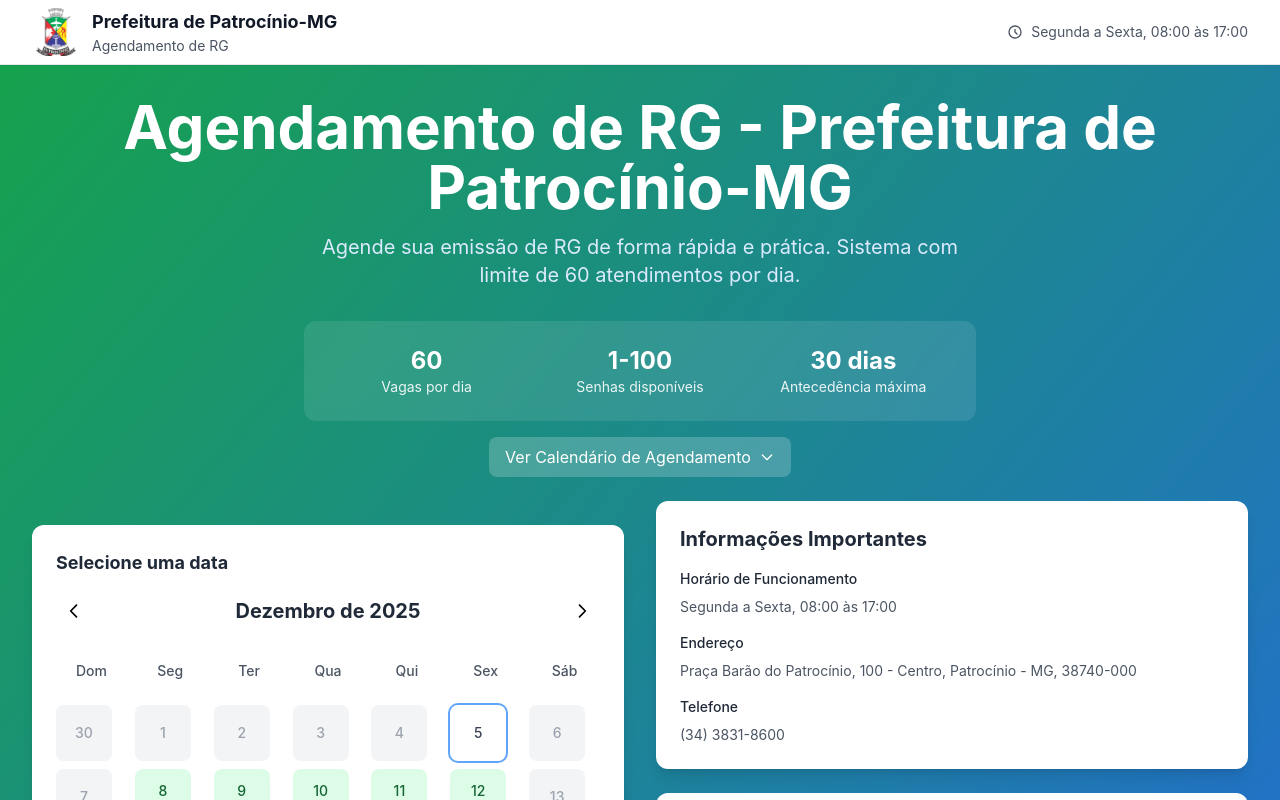
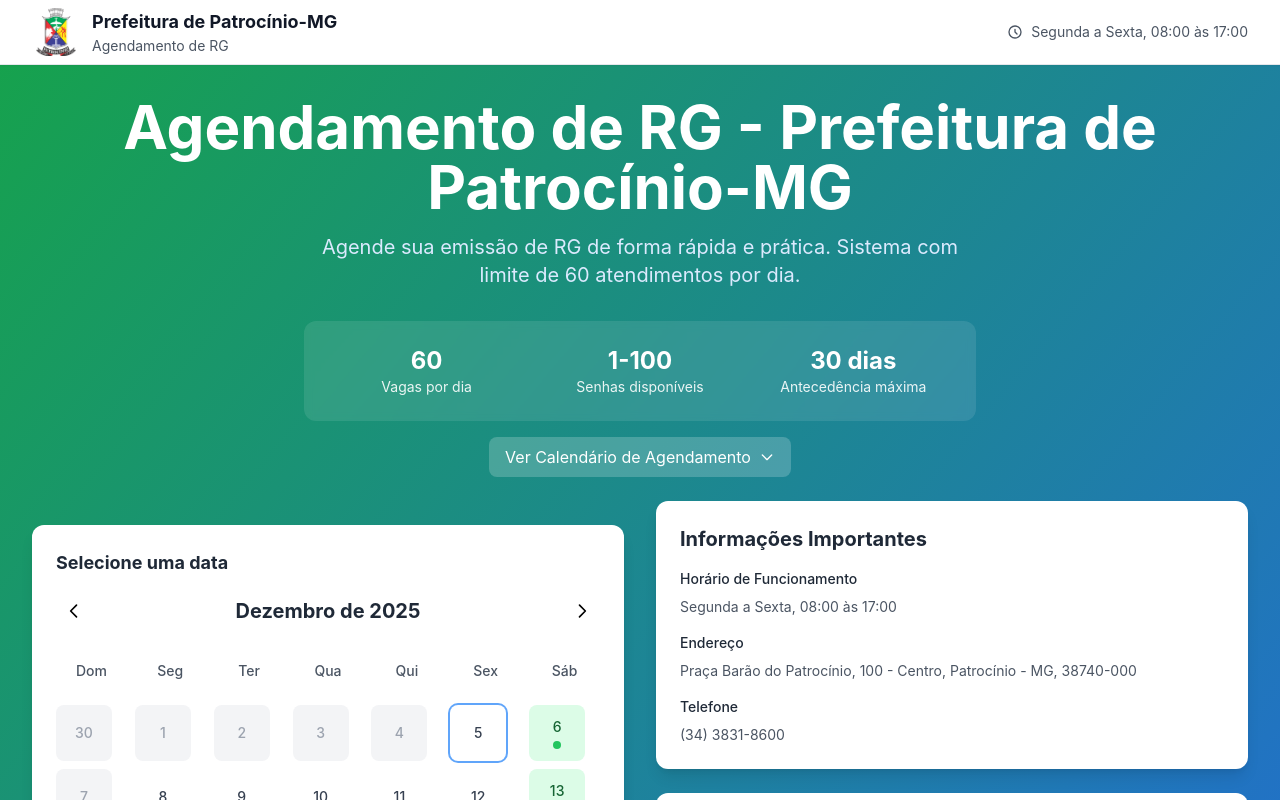
Before and after one commit to sestranptc/registrarRG, a React (Vite) app: page /#/ in a window 1280 px wide. Shown: the top 800 px of the page. Built offline with nearby package versions, Linux system fonts and the light colour scheme.

Commit message:
Feat: Restringe agendamento apenas para sábados (exceto feriados)

```diff
--- a/src/components/Calendario/DiaCalendario.tsx
+++ b/src/components/Calendario/DiaCalendario.tsx
@@ -41,7 +41,8 @@
   const obterClasseDia = (): string => {
     let classes = 'w-14 h-14 rounded-lg flex flex-col items-center justify-center text-sm font-medium transition-all duration-200 ';
 
-    if (ehDiaPassado || ehFimDeSemana) {
+    // Dias passados ou fins de semana (exceto se for um dia disponível, ex: Sábado permitido)
+    if (ehDiaPassado || (ehFimDeSemana && !ehDiaDisponivel)) {
       classes += 'bg-gray-100 text-gray-400 cursor-not-allowed ';
     } else if (estaSelecionado) {
       classes += 'bg-green-600 text-white shadow-lg ';
@@ -50,6 +51,7 @@
     } else if (ehDiaDisponivel && vagasRestantes === 0) {
       classes += 'bg-red-100 text-red-800 cursor-not-allowed ';
     } else {
+      // Dias úteis não disponíveis (ou fins de semana não disponíveis que caíram aqui por algum motivo)
       classes += 'bg-white text-gray-700 hover:bg-gray-50 cursor-pointer ';
     }
 
@@ -61,7 +63,9 @@
   };
 
   const obterIndicadorVagas = () => {
-    if (!ehDiaDisponivel || ehDiaPassado || ehFimDeSemana) return null;
+    // Mostra indicador se estiver disponível e não for passado
+    // Removemos a restrição de fim de semana para permitir sábados
+    if (!ehDiaDisponivel || ehDiaPassado) return null;
 
     if (vagasRestantes === 0) {
       return <div className="w-2 h-2 bg-red-500 rounded-full mt-1"></div>;
@@ -73,7 +77,9 @@
   };
 
   const aoClicarDia = () => {
-    if (!ehDiaPassado && !ehFimDeSemana && ehDiaDisponivel && vagasRestantes > 0) {
+    // Permite clicar se não for passado, estiver disponível e tiver vagas
+    // Removemos a restrição de !ehFimDeSemana para permitir sábados
+    if (!ehDiaPassado && ehDiaDisponivel && vagasRestantes > 0) {
       aoClicar(data);
     }
   };
--- a/src/config/config.ts
+++ b/src/config/config.ts
@@ -24,5 +24,16 @@
     SERVICE_ID: 'service_dv3f7x5',
     TEMPLATE_ID: 'template_d2hrdce',
     PUBLIC_KEY: 'ZtzB38HrEaUBs7cCt'
-  }
+  },
+  FERIADOS: [
+    '2025-01-01', // Confraternização Universal
+    '2025-04-21', // Tiradentes
+    '2025-05-01', // Dia do Trabalho
+    '2025-09-07', // Independência do Brasil
+    '2025-10-12', // Nossa Senhora Aparecida
+    '2025-11-02', // Finados
+    '2025-11-15', // Proclamação da República
+    '2025-12-25', // Natal
+    // Adicione outros feriados municipais ou estaduais aqui
+  ]
 } as const;
--- a/src/utils/dateUtils.ts
+++ b/src/utils/dateUtils.ts
@@ -1,3 +1,5 @@
+import { CONFIG } from '../config/config';
+
 export const formatarData = (dataString: string): string => {
   const data = new Date(dataString);
   return data.toLocaleDateString('pt-BR', {
@@ -30,9 +32,14 @@
   let dataAtual = new Date(dataInicial);
 
   while (dataAtual <= dataFinal) {
-    if (dataAtual.getDay() !== 0 && dataAtual.getDay() !== 6) { // Excluir sábados e domingos
-      diasDisponiveis.push(dataAtual.toISOString().split('T')[0]);
+    const dataString = dataAtual.toISOString().split('T')[0];
+
+    // Regra: Apenas sábados (6) são permitidos
+    // E a data não pode estar na lista de feriados
+    if (dataAtual.getDay() === 6 && !CONFIG.FERIADOS.includes(dataString)) {
+      diasDisponiveis.push(dataString);
     }
+
     dataAtual.setDate(dataAtual.getDate() + 1);
   }
 
```
